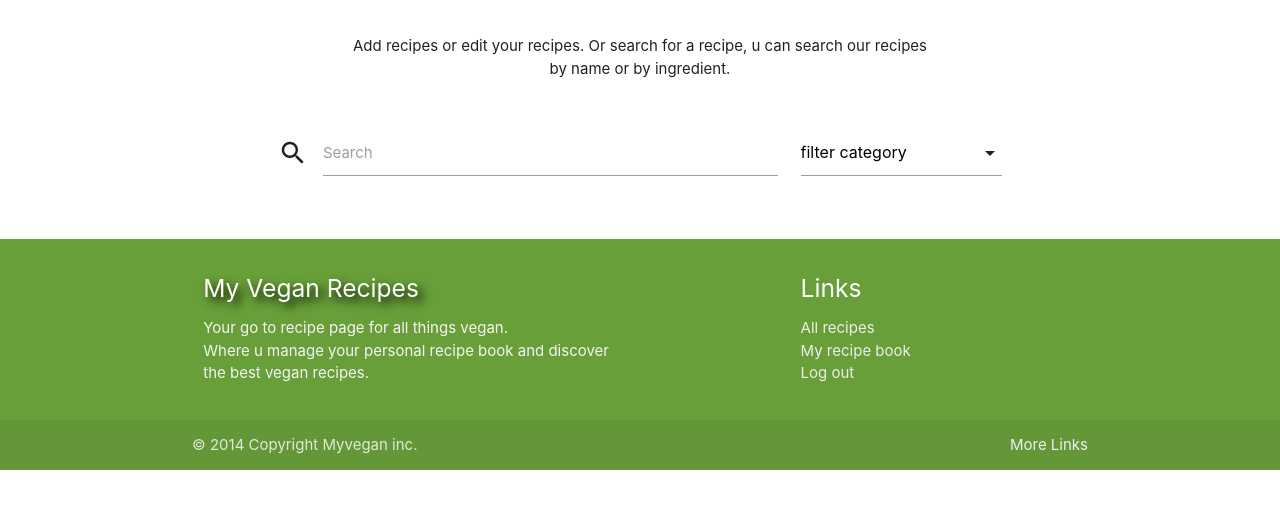
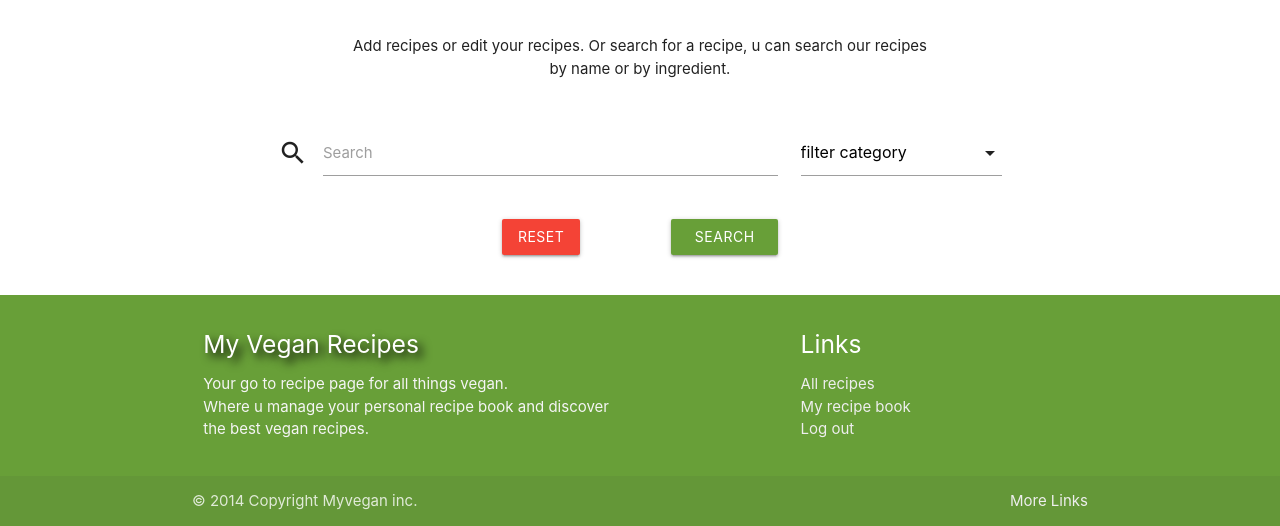
Before and after one commit to JorisPaarde/my-vegan-recipes, a Flask app: page /recipe_book in a window 1280 px wide. Shown: the part 624-1150 px from the top of the page. Before the commit the page ends 1094 px from the top, so only its background shows below. Run offline with Flask 2, Linux system fonts and the light colour scheme; the visitor is signed in with stand-in values (Sample User, id 1); data that the repository does not hold is empty; some libraries are stand-ins or nearby versions.

Commit message:
Added search buttons

```diff
--- a/templates/recipe_book.html
+++ b/templates/recipe_book.html
@@ -21,6 +21,7 @@
         </div>
     </div>
     <!-- search bar -->
+    <form action="{{ url_for('search') }}" method="POST">
         <div class="row">
             <div class="input-field col s12 m8 l7 offset-l1">
                 <i class="material-icons prefix">search</i>
@@ -36,6 +37,15 @@
                 </select>
             </div>
         </div>
+        <div class="row">
+            <div class="col s6 offset-s3 m6 offset-m3 l4 offset-l4">
+                <a href="{{ url_for('all_recipes') }}" class="red btn waves-effect waves-light">Reset</a>
+                <button type="submit" class="right waves-effect waves-light btn light-green darken-2">
+                    <i class="fas fa-search left"></i> Search
+                </button>
+            </div>
+        </div>
+        </form>
     <!-- recipes -->
     <div class="row">
         {% for recipe in recipes %}
```
Lines whose indentation alone changed are shown as unchanged.
